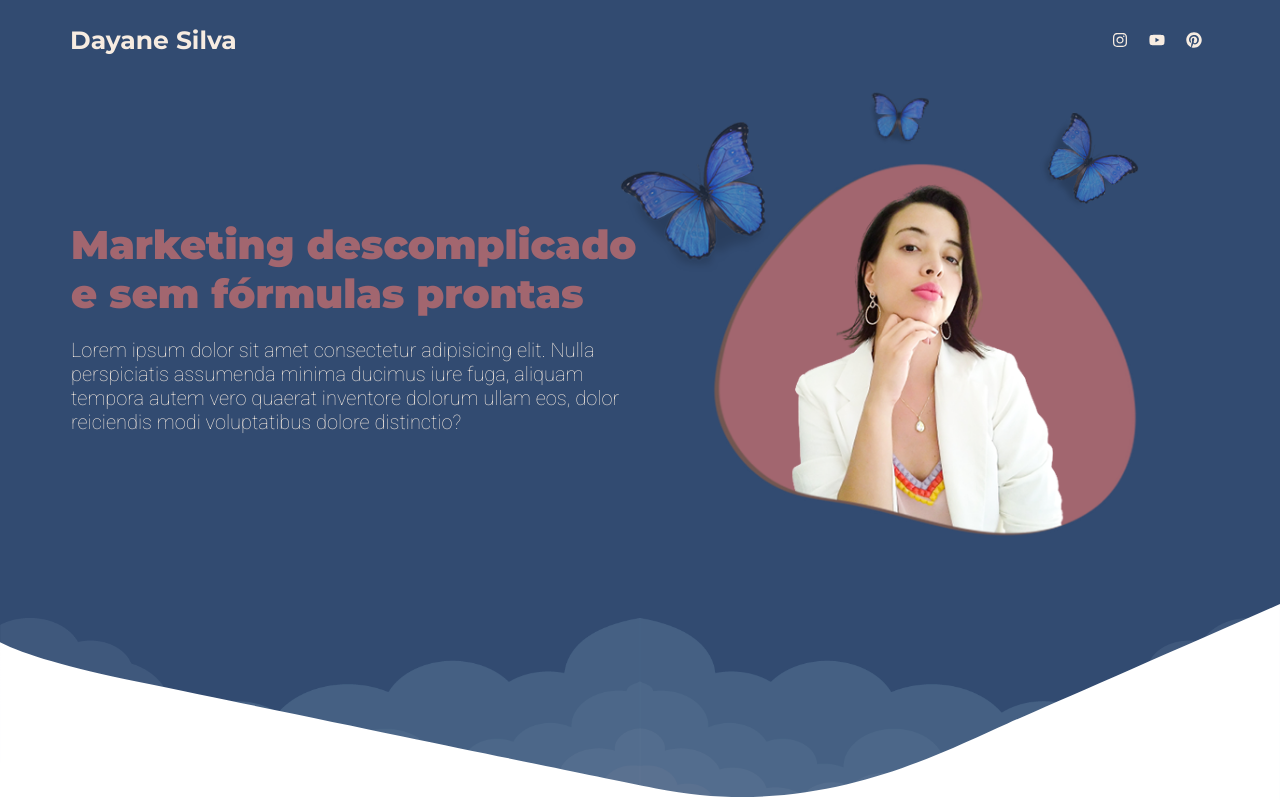
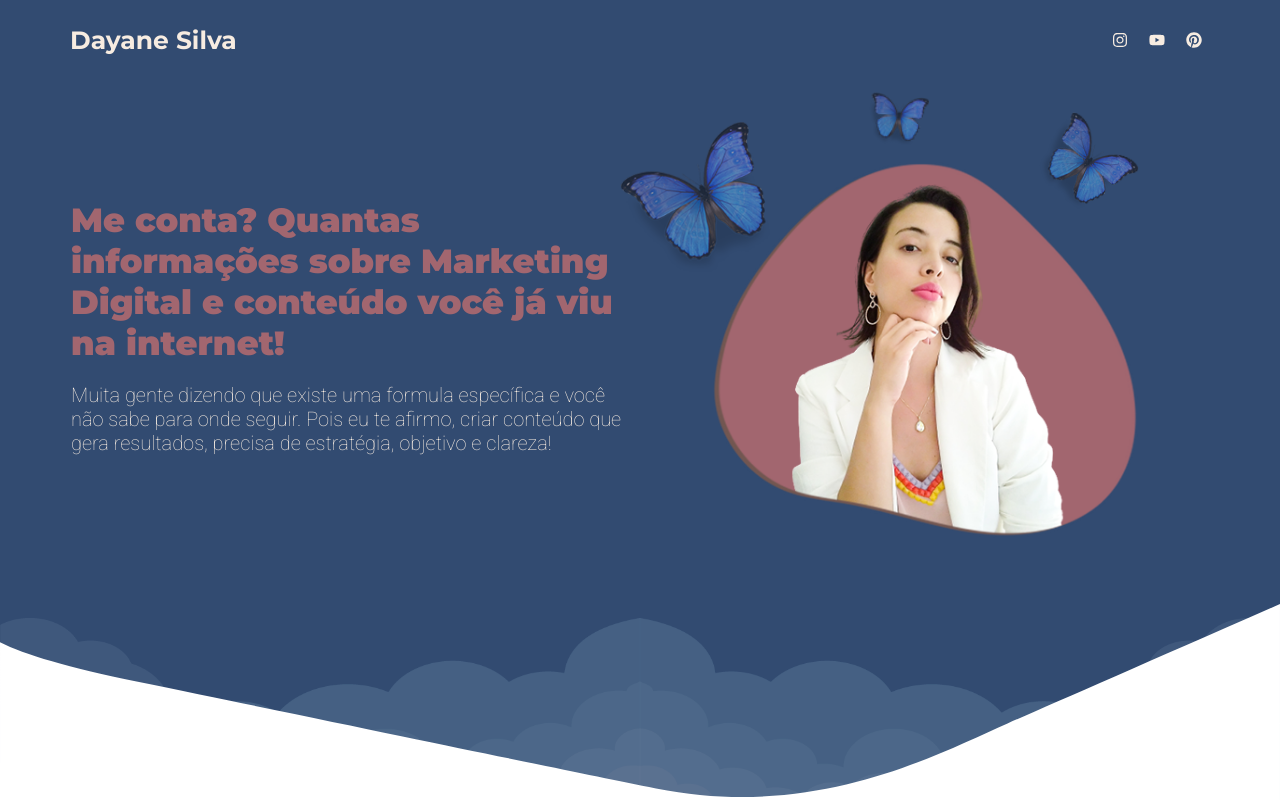
Before and after one commit to rodrigoanastacio/dayanesilva, a Next.js app: page / in a window 1280 px wide. Shown: the top 800 px of the page. Built offline with nearby package versions, Linux system fonts and the light colour scheme.

Commit message:
Altera texto de Headline

```diff
--- a/src/components/Headline/styles.module.scss
+++ b/src/components/Headline/styles.module.scss
@@ -5,7 +5,7 @@
   justify-content: center;
 
   h1 {
-    font: 900 2.5rem 'Montserrat', sans-serif;
+    font: 900 2.1rem 'Montserrat', sans-serif;
     color: var(--rose);
     margin-bottom: 1.25rem;
   }
--- a/src/pages/index.jsx
+++ b/src/pages/index.jsx
@@ -28,11 +28,9 @@ const Home = () => {
                 transition={{ delay: 0.4 }}
               >
                 <Headline
-                  title="Marketing descomplicado e sem fórmulas prontas"
-                  subtitle="Lorem ipsum dolor sit amet consectetur adipisicing elit. Nulla
-                  perspiciatis assumenda minima ducimus iure fuga, aliquam tempora autem
-                  vero quaerat inventore dolorum ullam eos, dolor reiciendis modi
-                  voluptatibus dolore distinctio?"
+                  title="Me conta? Quantas informações sobre Marketing Digital e conteúdo você já viu na internet!"
+                  subtitle="Muita gente dizendo que existe uma formula específica e você não sabe para onde seguir.
+                    Pois eu te afirmo, criar conteúdo que gera resultados, precisa de estratégia, objetivo e clareza!"
                 ></Headline>
               </motion.div>
             </div>
```
